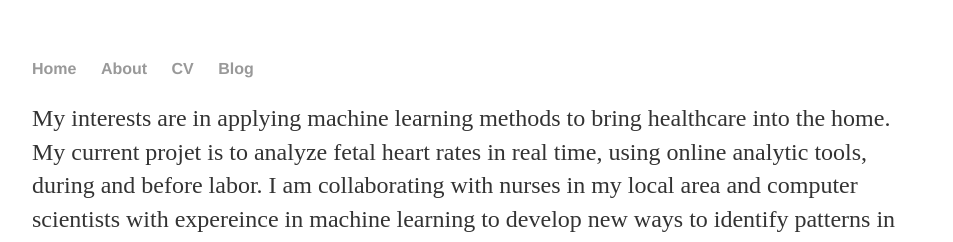
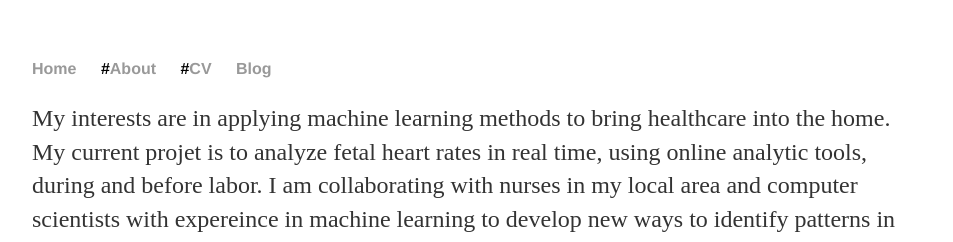
Before and after one commit to abellokeefe/abellokeefe.github.io, a Jekyll site: the page built from index.md, in a window 1280 px wide. Shown: the top 242 px of the page, without its empty margins (160-1113 px from the left). Built offline with Jekyll 4.4.1, drawn with Linux system fonts in a browser that asks for light colours; emoji names are drawn with the system emoji font; our own code applies the rules of GitHub Pages for plain Markdown files; a file with an impossible date is left out.

```diff
--- a/_layouts/default.html
+++ b/_layouts/default.html
@@ -9,8 +9,8 @@
 			<nav>
 	    		<ul>
 	        		<li><a href="/">Home</a></li>
-		        	<li><a href="/about">About</a></li>
-	        		<li><a href="/cv">CV</a></li>
+		        	#<li><a href="/about">About</a></li>
+	        		#<li><a href="/cv">CV</a></li>
 	        		<li><a href="/blog">Blog</a></li>
 	    		</ul>
 			</nav>
```
